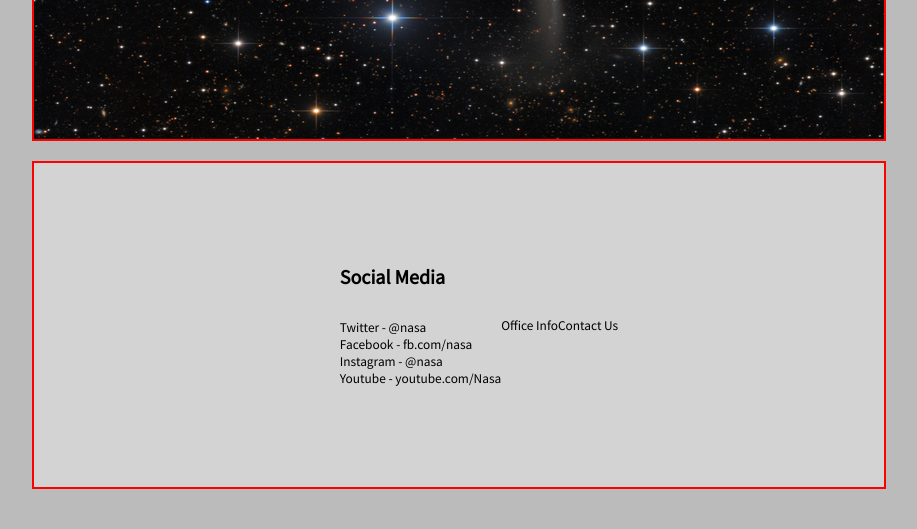
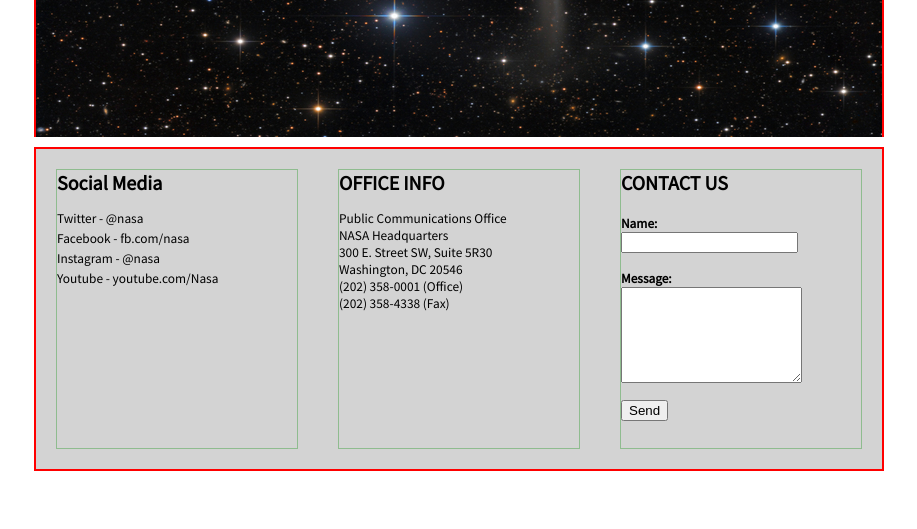
Before and after one commit to omarusmani/NASA-Project, a plain HTML site: page index.html in a window 1280 px wide. Shown: the part 333-862 px from the top of the page, without its empty margins (181-1098 px from the left). After the commit the page ends 834 px from the top, so only its background shows below. Drawn offline with Linux system fonts and the light colour scheme.

Commit message:
lots of updates

```diff
--- a/index.html
+++ b/index.html
@@ -17,21 +17,36 @@
         </div>
     <div class="second-container">
             <div class="Social">
-            <ul style="list-style-type:none;">
-            <li class="social-inner" >Social Media</li>
+            <div class="social-inner" >Social Media</div>
+            <ul class="lower">
             <li class="twitter">Twitter - @nasa</li>
             <li class="facebook">Facebook - fb.com/nasa</li>
             <li class="instagram">Instagram - @nasa</li>
             <li class="youtube">Youtube - youtube.com/Nasa</li>
             <ul>
              </div>
-             <div class="Office Info">
-            Office Info
+             <div class="Office">
+                <div class="off">OFFICE INFO</div>
+                <ul class="o">
+                    <li>Public Communications Office</li>
+                    <li>NASA Headquarters</li>
+                    <li>300 E. Street SW, Suite 5R30
+                    </li>
+                    <li>Washington, DC 20546</li>
+                    <li>(202) 358-0001 (Office)</li>
+                    <li>(202) 358-4338 (Fax)</li>
+                </ul>
 
             </div>
             <div class="Contact">
-            Contact Us
-
+            <div>CONTACT US</div>
+            <form class="form" >
+            Name:<br>
+        <input type="text" size="19" name="Contact-Name"><br><br>
+            Message:<br>
+    <textarea name="Contact-Message" rows="6″ cols="20″></textarea><br><br>
+    <button type="submit" value="Submit">Send</button>
+        </form>
          </div>
     </div>
 
--- a/styles.css
+++ b/styles.css
@@ -1,6 +1,5 @@
 
 body{
-    background-color:rgb(187, 187, 187);
     padding: 10px;
     margin: 10px;
     display: flex;
@@ -11,6 +10,12 @@ body{
     color : hsl(29, 92%, 59%)
 
 }
+ul {
+    padding: 0;
+    list-style-type: none;
+    margin-bottom: 2px;
+
+}
 
 .main-container{
     display:flex;
@@ -19,10 +24,12 @@ body{
     margin:0px;
     padding:0px;
     color: rgb(255, 255, 255);
-    font-size: 50pt;
+    font-size: 85pt;
+    font-weight: bolder;
+    font-stretch:extra-expanded;
     border: 2px solid red;
-    height: 450px;
-    width: 850px;
+    height: 446px;
+    width: 846px;
 }
 .Nasa{
     background-image:url('Arp244-LRGB_850x450.jpg');
@@ -35,22 +42,93 @@ body{
 .second-container{
     display:flex;
     flex-direction:row;
-    align-items: center;
-    justify-content: center;
+    /* align-items: center;
+    justify-content: center; */
     background-color: rgb(211, 211, 211);
-    margin: 20px;
+    margin: 10px;
     padding: 0px;
     color: rgb(0, 0, 0);
     font-size: 10pt;
     border: 2px solid red;
-    height: 324px;
-    width: 850px;
+    height: 320px;
+    width: 846px;
 }
 .Social{
+    border: 1px solid darkseagreen;
+    width:270px;
     justify-content: left;
+    align-items: left;
+    padding:0pt;
+    margin:20px;
+
 }
 .social-inner{
+    justify-content: top;
+    font-weight:bolder;
+    font-size: 20px;
+    margin-bottom: 15px;
+
+}
+.Office{
+    border: 1px solid darkseagreen;
+    width:270px;
+    justify-content: left;
+    padding:0pt;
+    margin:20px;
+
+}
+.off{
+    justify-content: top;
+    font-weight:bolder;
+    font-size: 20px;
+    margin-bottom: 15px;
+}
+.o{
+    font-size: 10pt;
+    font-weight: lighter;
+    margin-bottom: 3em;
+
+}
+
+.Contact{
+    border: 1px solid darkseagreen;
+    width:270px;
+    justify-content: left;
+    padding:0pt;
+    font-weight:bolder;
+    font-size: 20px;
+    margin-bottom: 20px;
+    margin:20px;
+
+}
+.form{
+    margin-top: 20px;
+    justify-content: top;
     font-weight: bold;
-    font-size: 20px;
-    margin-bottom: 30px;
+    font-size: 10pt;
+    margin-bottom: 15px;
+
 }
+.form.button{
+    padding: 20px 30px ;
+    font-size: 20px ;
+    background-color: rgb(36, 36, 36);
+    width: 50px;
+    height:25px;
+    color:white;
+}
+.twitter{
+    margin-bottom: 3px;
+}
+.facebook{
+    margin-bottom: 3px;
+
+}
+.instagram{
+    margin-bottom: 3px;
+
+}
+.youtube{
+    margin-bottom: 3px;
+
+}
```
